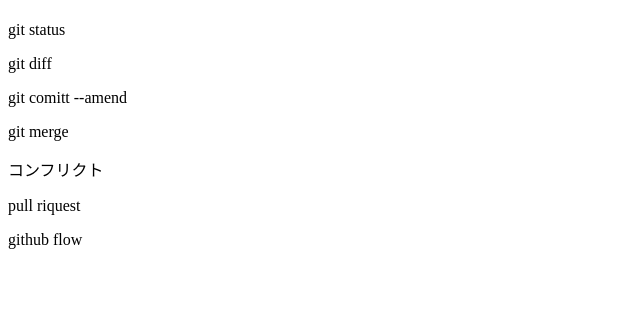
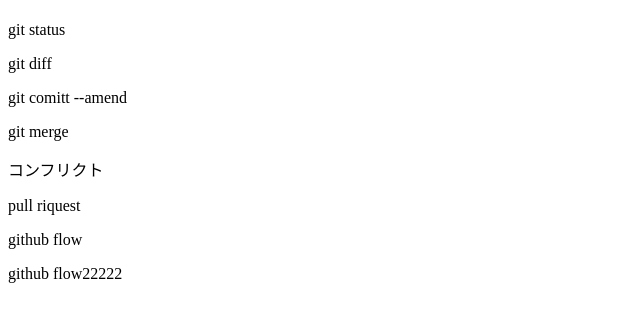
Before and after one commit to toshiyaaaaaa/git_tutorial, a plain HTML site: page index.html in a window 1280 px wide. Shown: the part 54-376 px from the top of the page, without its empty margins (0-640 px from the left). Drawn offline with Linux system fonts and the light colour scheme.

Commit message:
github_flowを追加2回目

```diff
--- a/index.html
+++ b/index.html
@@ -6,3 +6,4 @@
 <p>コンフリクト</P>
 <p>pull riquest</p>
 <p>github flow</p>
+<p>github flow22222</p>
```
